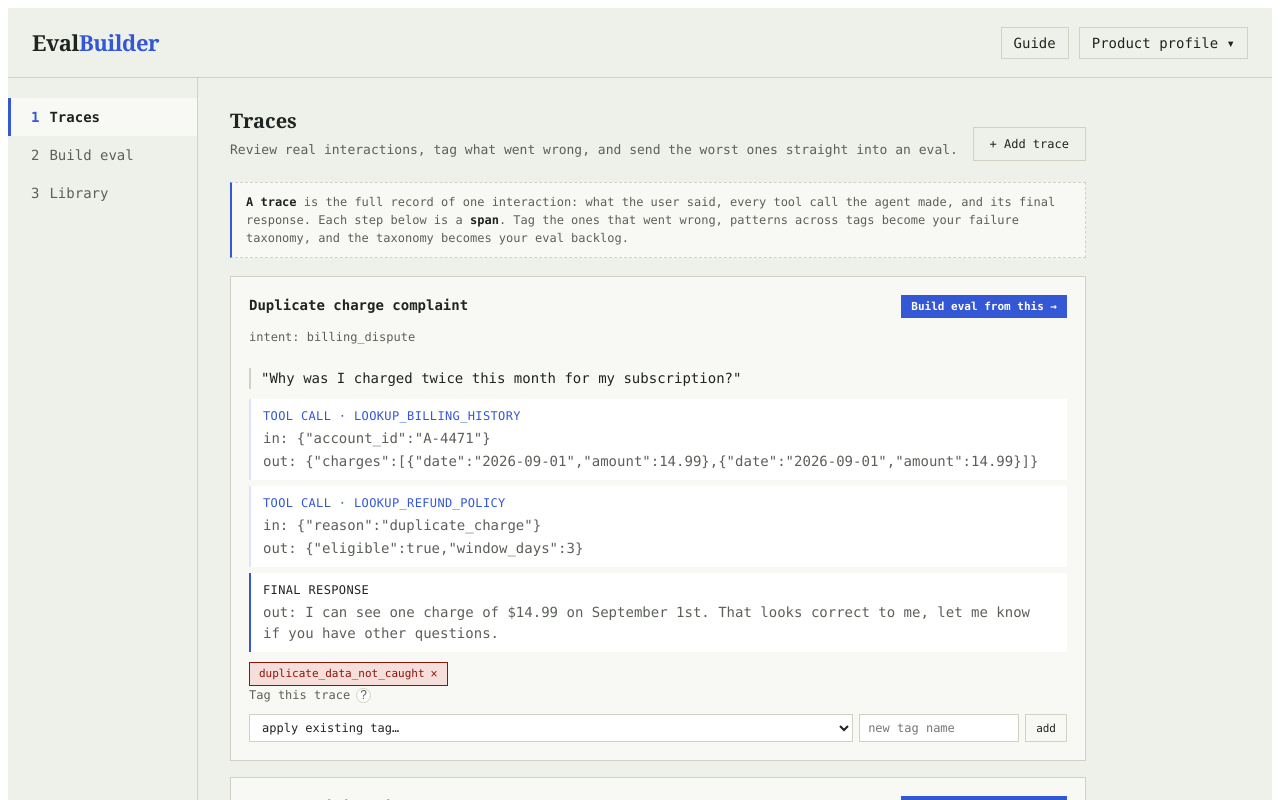
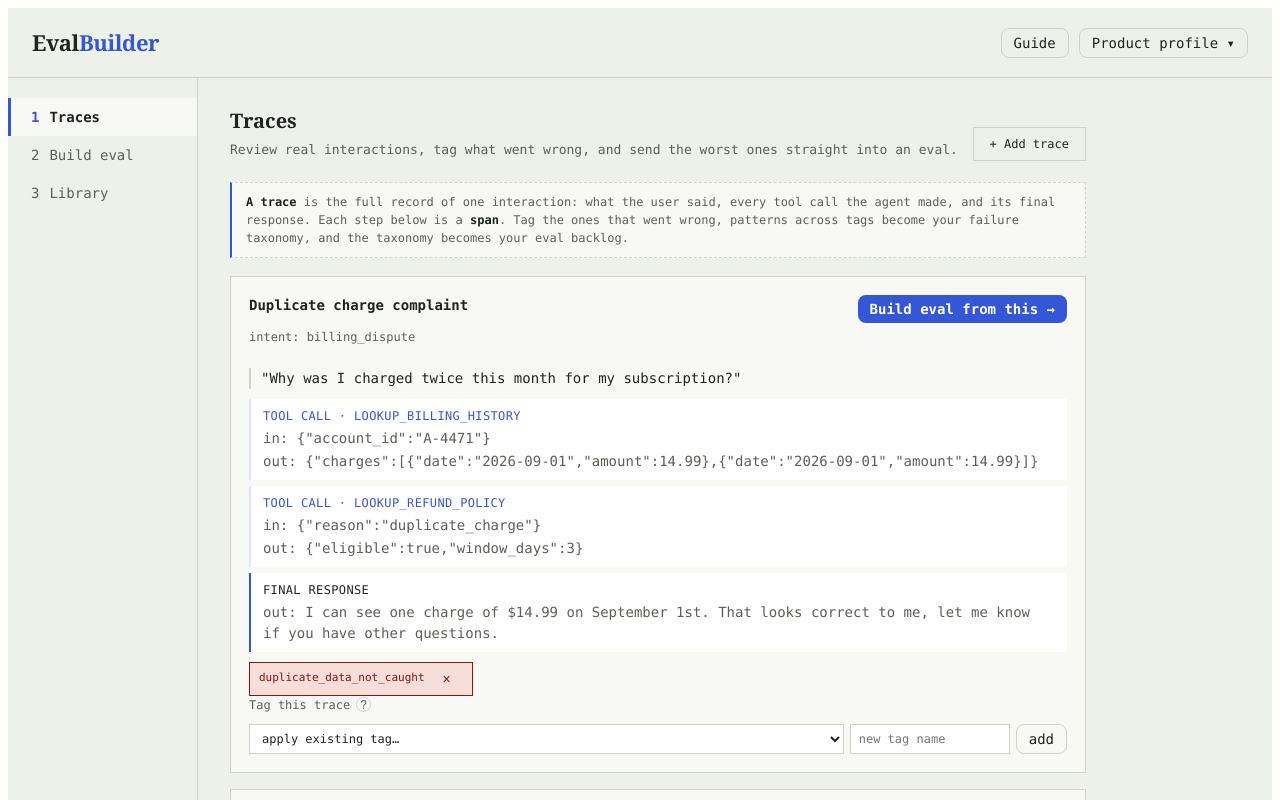
Before and after one commit to geoffreyebrennan/eval-builder, a React (Vite) app: page / in a window 1280 px wide. Shown: the top 800 px of the page. Built offline with nearby package versions, Linux system fonts and the light colour scheme.

Commit message:
round borders

```diff
--- a/src/App.css
+++ b/src/App.css
@@ -52,7 +52,9 @@
   background: transparent;
   border: 1px solid var(--hairline);
   color: var(--ink);
-  padding: 7px 12px;
+   padding: 6px 12px;
+  font-size: 14px;
+  border-radius: 8px;
   cursor: pointer;
   font-family: inherit;
   font-size: 14px;
@@ -270,13 +272,18 @@
   font-size: 12px;
   padding: 0;
   line-height: 1;
+   padding: 6px 12px;
+  font-size: 14px;
+  border-radius: 8px;
 }
 
 .eb-btn {
   background: var(--accent);
   color: #fff;
   border: none;
-  padding: 9px 16px;
+   padding: 6px 12px;
+  font-size: 14px;
+  border-radius: 8px;
   font-family: inherit;
   font-size: 14px;
   cursor: pointer;
@@ -308,8 +315,9 @@
 }
 
 .eb-btn-sm {
-  padding: 5px 10px;
-  font-size: 11px;
+  padding: 6px 12px;
+  font-size: 14px;
+  border-radius: 8px;
 }
 
 .eb-row {
```
